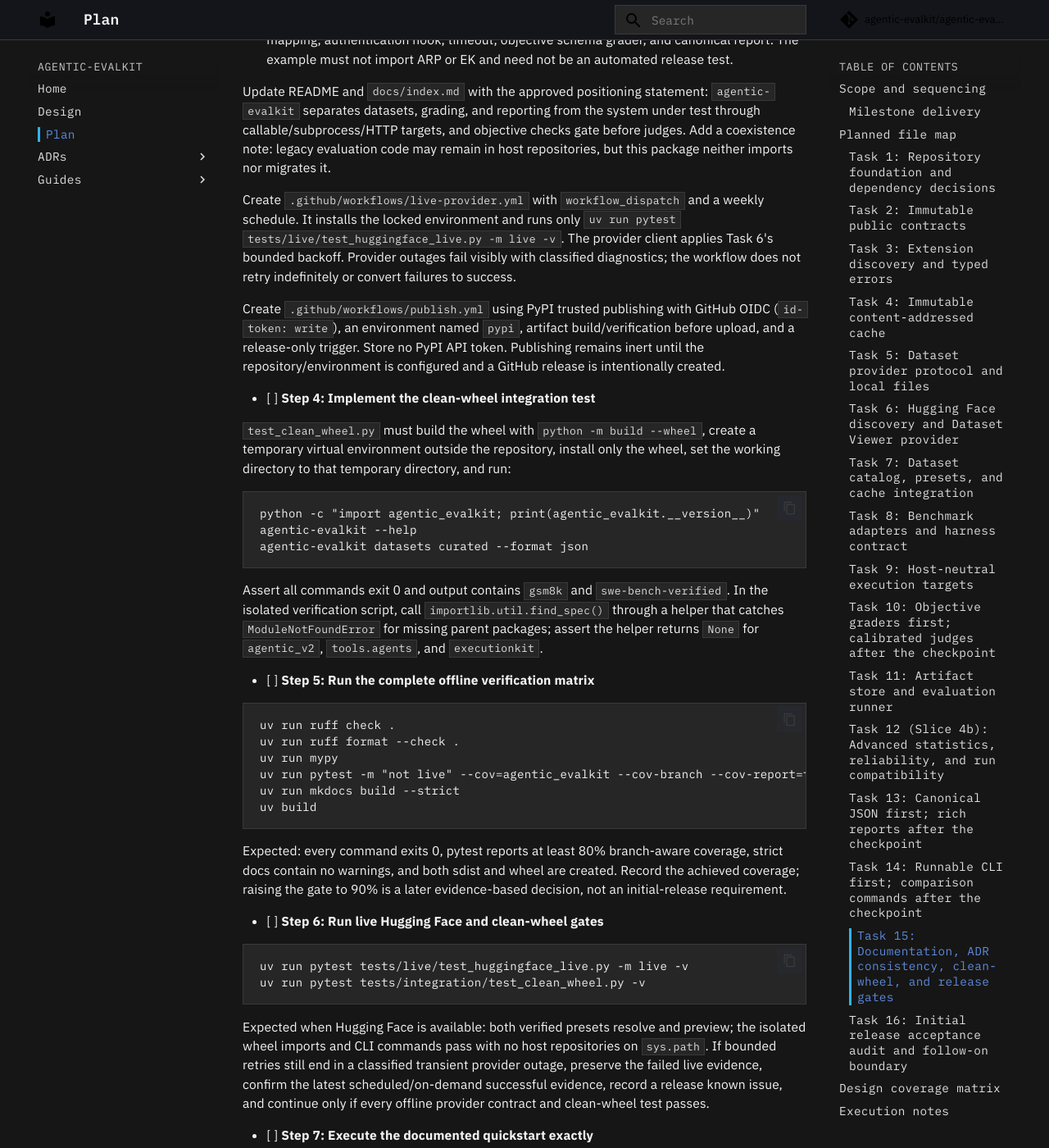
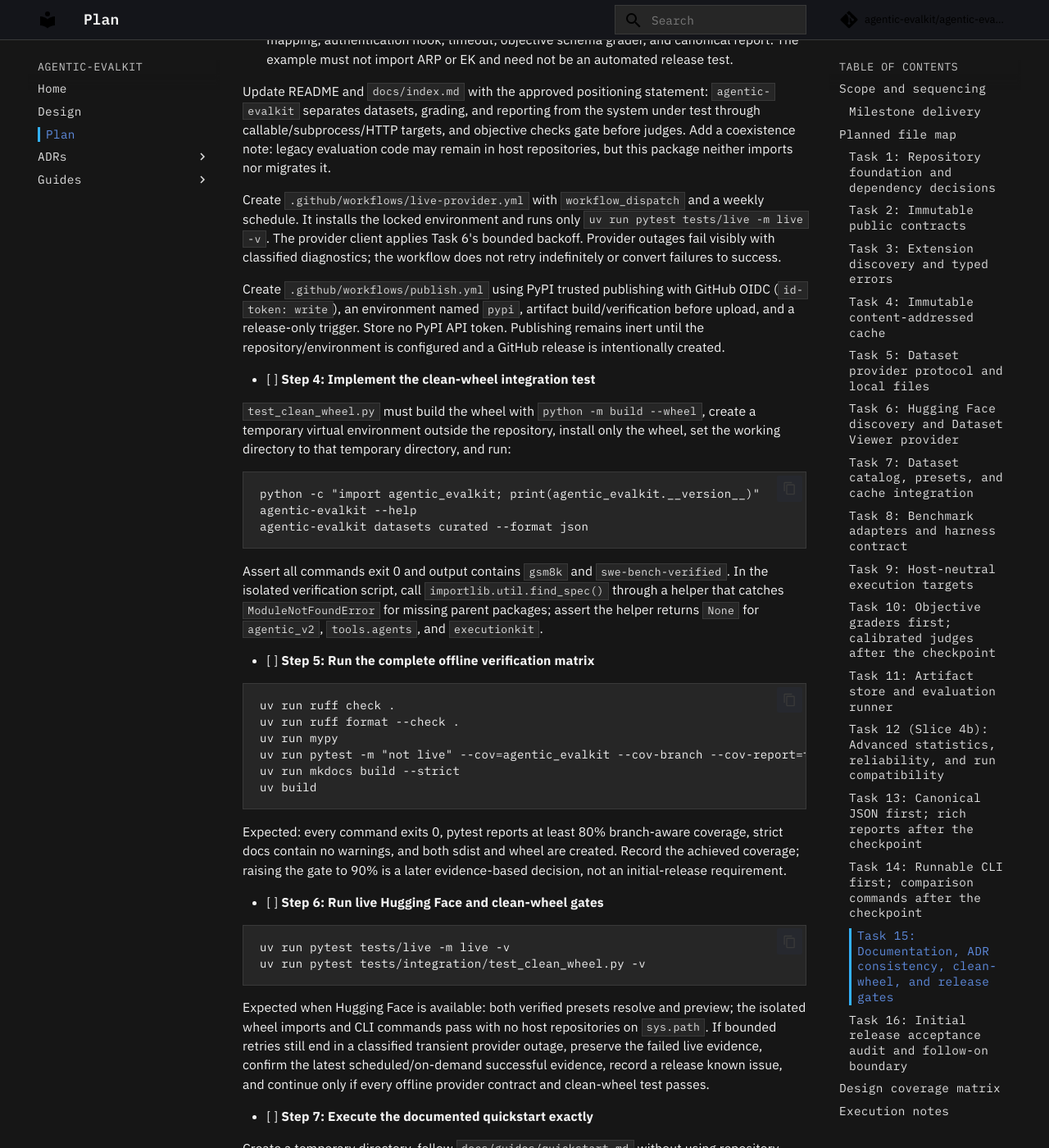
Before and after one commit to tafreeman/agentic-evalkit, an MkDocs documentation site: the page built from docs/plans/2026-07-02-agentic-evalkit-initial-release.md, in a window 1280 px wide and 1400 px high, scrolled down 38491 px. Shown: the whole window at 82% size. Built offline with MkDocs 1.6.1 and Material for MkDocs 9.7.7, drawn with Linux system fonts in a browser that asks for light colours; comment, search, counter and statistics services are not loaded; some of the changed text lies outside the part shown.

Commit message:
fix: make the default CLI test suite fully hermetic
Replace the remaining Dataset Viewer-backed run path in the default
(not live) suite with a canned provider, keeping provider-error and
exit-code coverage. Real provider/CLI checks move to tests/live/, gated
by the live marker; a new contract test (test_live_test_boundary.py)
enforces that pytest.mark.live only ever appears under tests/live/.
live-provider.yml runs the whole tests/live tree, not just one file.

````diff
--- a/docs/plans/2026-07-02-agentic-evalkit-initial-release.md
+++ b/docs/plans/2026-07-02-agentic-evalkit-initial-release.md
@@ -727,7 +727,7 @@
 
 ```powershell
 uv run pytest tests/unit/datasets/test_huggingface_provider.py -v
-uv run pytest tests/live/test_huggingface_live.py -m live -v
+uv run pytest tests/live -m live -v
 ```
 
 Expected: unit fixtures PASS; both live presets resolve and return two rows. If Hugging Face is unavailable, record the provider error and rerun before claiming the task complete; do not replace the live gate with mocks.
@@ -1613,7 +1613,7 @@
 
 Update README and `docs/index.md` with the approved positioning statement: `agentic-evalkit` separates datasets, grading, and reporting from the system under test through callable/subprocess/HTTP targets, and objective checks gate before judges. Add a coexistence note: legacy evaluation code may remain in host repositories, but this package neither imports nor migrates it.
 
-Create `.github/workflows/live-provider.yml` with `workflow_dispatch` and a weekly schedule. It installs the locked environment and runs only `uv run pytest tests/live/test_huggingface_live.py -m live -v`. The provider client applies Task 6's bounded backoff. Provider outages fail visibly with classified diagnostics; the workflow does not retry indefinitely or convert failures to success.
+Create `.github/workflows/live-provider.yml` with `workflow_dispatch` and a weekly schedule. It installs the locked environment and runs only `uv run pytest tests/live -m live -v`. The provider client applies Task 6's bounded backoff. Provider outages fail visibly with classified diagnostics; the workflow does not retry indefinitely or convert failures to success.
 
 Create `.github/workflows/publish.yml` using PyPI trusted publishing with GitHub OIDC (`id-token: write`), an environment named `pypi`, artifact build/verification before upload, and a release-only trigger. Store no PyPI API token. Publishing remains inert until the repository/environment is configured and a GitHub release is intentionally created.
 
@@ -1645,7 +1645,7 @@
 - [ ] **Step 6: Run live Hugging Face and clean-wheel gates**
 
 ```powershell
-uv run pytest tests/live/test_huggingface_live.py -m live -v
+uv run pytest tests/live -m live -v
 uv run pytest tests/integration/test_clean_wheel.py -v
 ```
 
@@ -1690,7 +1690,7 @@
 uv run ruff format --check .
 uv run mypy
 uv run pytest -m "not live" --cov=agentic_evalkit --cov-branch --cov-report=term-missing
-uv run pytest tests/live/test_huggingface_live.py -m live -v
+uv run pytest tests/live -m live -v
 uv run mkdocs build --strict
 uv build
 ```
--- a/pyproject.toml
+++ b/pyproject.toml
@@ -76,7 +76,7 @@
 asyncio_mode = "auto"
 markers = [
   "integration: component integration tests",
-  "live: requires network access",
+  "live: opt-in network tests confined to tests/live",
 ]
 
 [tool.coverage.run]
````
Also changed, not shown: CHANGELOG.md (+7 -0 lines), CONTRIBUTING.md (+6 -3 lines), docs/release/initial-release-acceptance.md (+1 -1 lines), docs/release/v0.1-checkpoint.md (+1 -1 lines), 5 other files.
